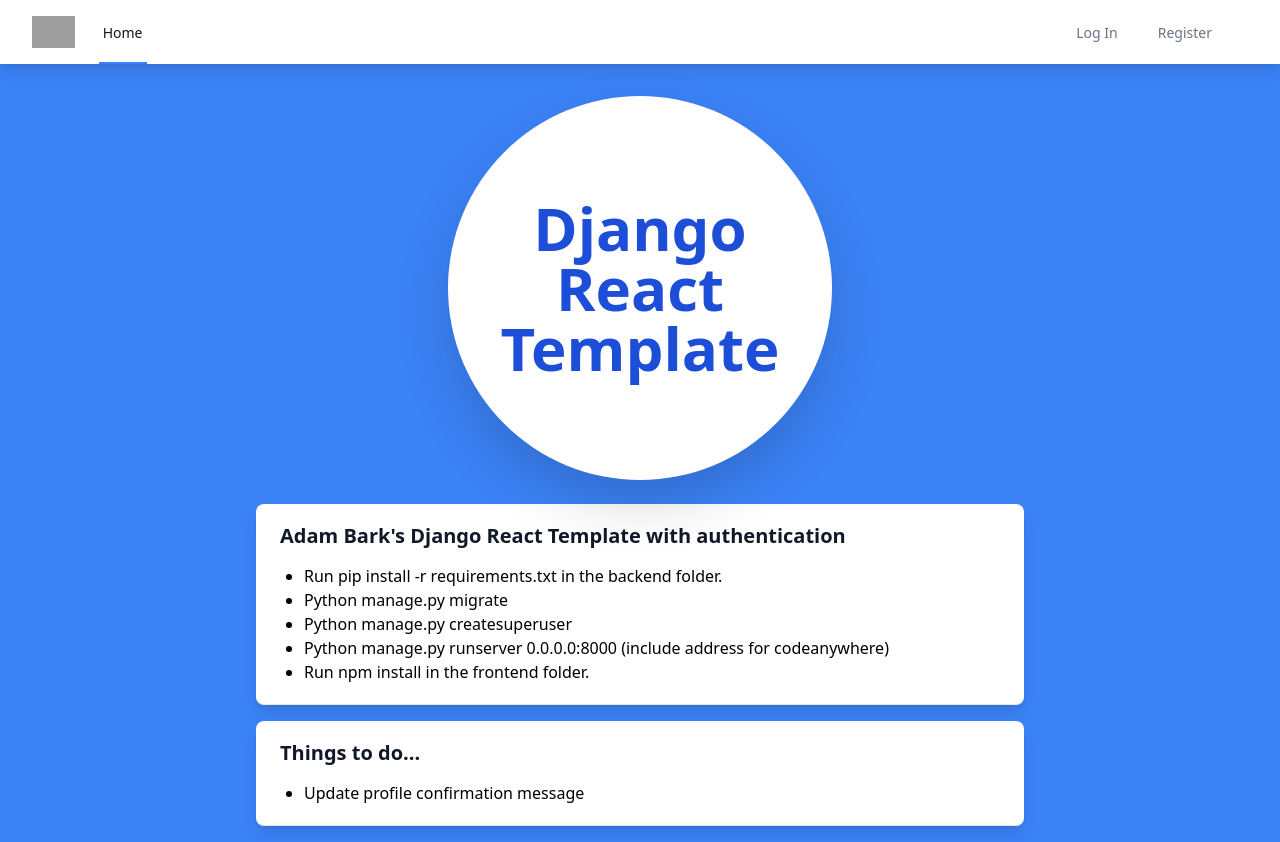
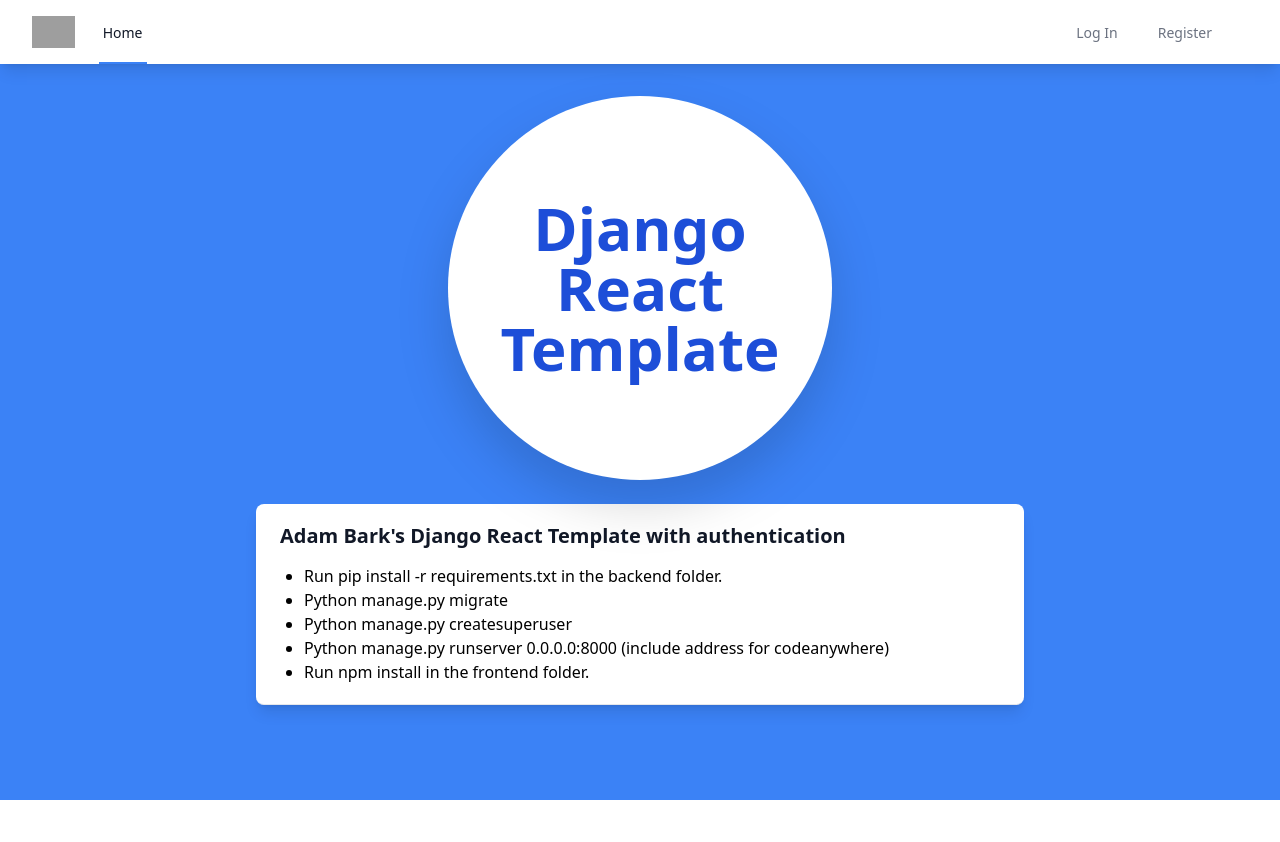
Before and after one commit to C6ABK/DjangoWSIC, a React (Create React App) app in the folder frontend/: page / in a window 1280 px wide. After the commit the page ends 800 px from the top, so only its background shows below. Built offline with nearby package versions, Linux system fonts and the light colour scheme; grey boxes are pictures that could not be loaded.

Commit message:
Home content change

```diff
--- a/frontend/src/screens/HomeScreen.jsx
+++ b/frontend/src/screens/HomeScreen.jsx
@@ -23,12 +23,6 @@ function HomeScreen() {
                             <li>Run npm install in the frontend folder.</li>
                         </ul>
                     </Card>
-
-                    <Card title="Things to do...">
-                        <ul className="list-disc pl-6">
-                            <li>Update profile confirmation message</li>
-                        </ul>
-                    </Card>
                 </div>
             </ThinContainer>
         </>
```
